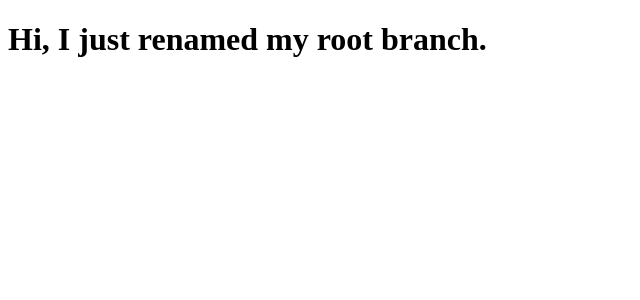
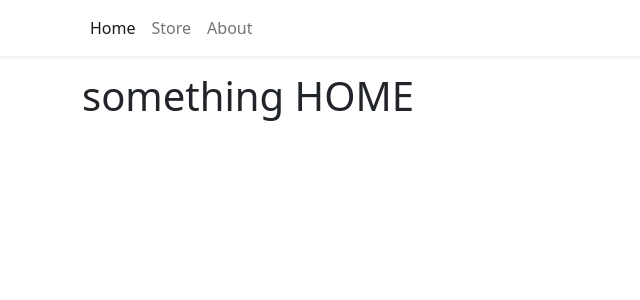
Before and after one commit to karamazov85/react-ts-shopping-cart, a React (Vite) app: page / in a window 1280 px wide. Shown: the top 300 px of the page, without its empty margins (0-640 px from the left). Built offline with nearby package versions, Linux system fonts and the light colour scheme.

Commit message:
created route structure

```diff
--- a/src/App.tsx
+++ b/src/App.tsx
@@ -1,6 +1,24 @@
+import { Routes, Route } from 'react-router-dom';
+import { Container } from 'react-bootstrap';
+import Home from './pages/Home'
+import Store from './pages/Store'
+import About from './pages/About'
+import Navbar from '../src/components/Navbar'
+
 
 function App() {
-  return <h1>Hi, I just renamed my root branch.</h1>
+  return (
+    <>
+    <Navbar />
+    <Container className='mb-4'>
+      <Routes>
+        <Route path="/" element={<Home />} />
+        <Route path="/store" element={<Store />} />
+        <Route path="/about" element={<About />} />
+      </Routes>
+    </Container>
+    </>
+  )
 }
 
 export default App
--- /dev/null
+++ b/src/components/Navbar.tsx
@@ -0,0 +1,18 @@
+import { Navbar as NavbarBs, Container, Nav } from 'react-bootstrap';
+import { NavLink } from 'react-router-dom';
+
+const Navbar:React.FC = () => {
+    return (
+        <NavbarBs className="bg-white shadow-sm mb-3">
+            <Container>
+                <Nav>
+                   <Nav.Link as={NavLink} to="/">Home</Nav.Link>
+                   <Nav.Link as={NavLink} to="/store">Store</Nav.Link>
+                   <Nav.Link as={NavLink} to="/about">About</Nav.Link>
+                </Nav>
+            </Container>
+        </NavbarBs>
+    )
+}
+
+export default Navbar
--- a/src/main.tsx
+++ b/src/main.tsx
@@ -1,10 +1,13 @@
 import React from 'react'
 import ReactDOM from 'react-dom/client'
 import App from './App'
-
+import "bootstrap/dist/css/bootstrap.min.css"
+import { BrowserRouter, BrowserRouter as Router } from "react-router-dom"
 
 ReactDOM.createRoot(document.getElementById('root') as HTMLElement).render(
   <React.StrictMode>
-    <App />
+    <Router>
+      <App />
+    </Router>
   </React.StrictMode>
 )
--- /dev/null
+++ b/src/pages/About.tsx
@@ -0,0 +1,5 @@
+const About:React.FC = () => {
+    return <h1>something About</h1>
+}
+
+export default About
--- /dev/null
+++ b/src/pages/Home.tsx
@@ -0,0 +1,5 @@
+const Home:React.FC = () => {
+    return <h1>something HOME</h1>
+}
+
+export default Home
--- /dev/null
+++ b/src/pages/Store.tsx
@@ -0,0 +1,5 @@
+const Store:React.FC = () => {
+    return <h1>something Store</h1>
+}
+
+export default Store
```
